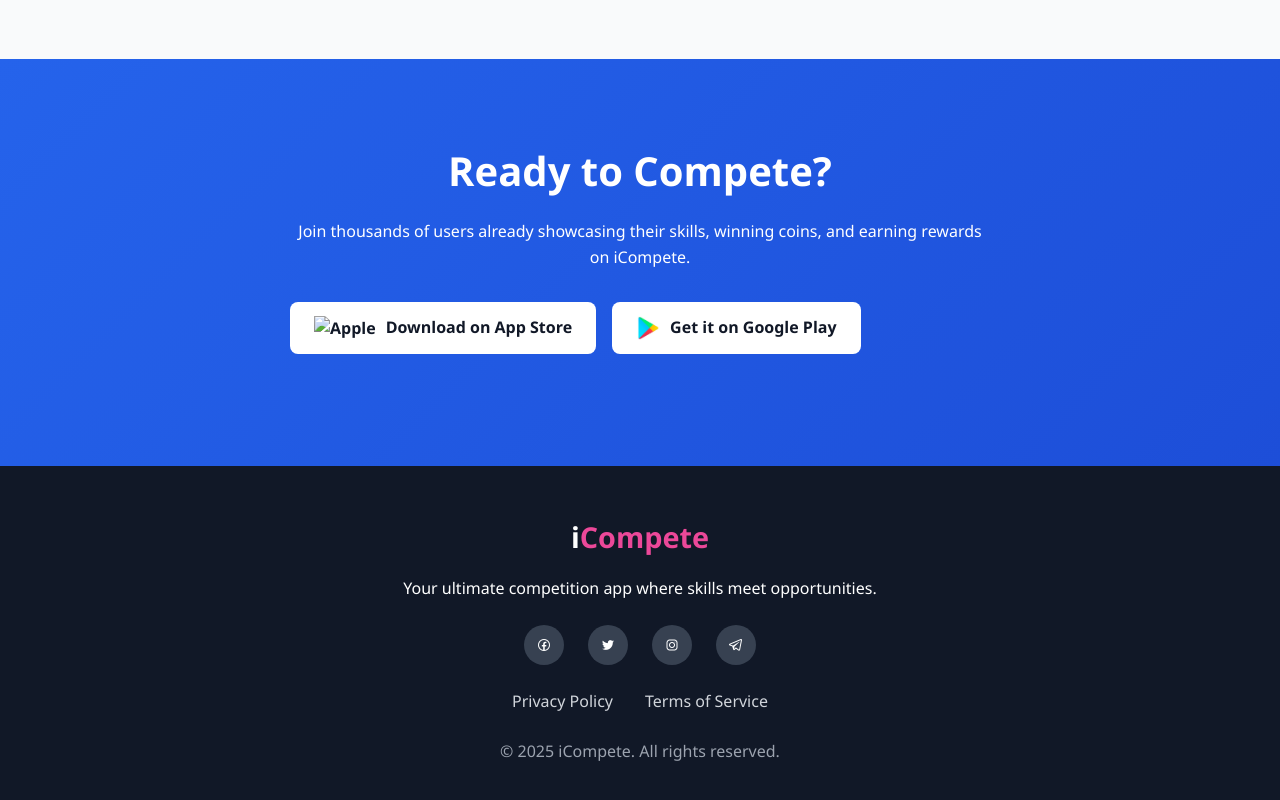
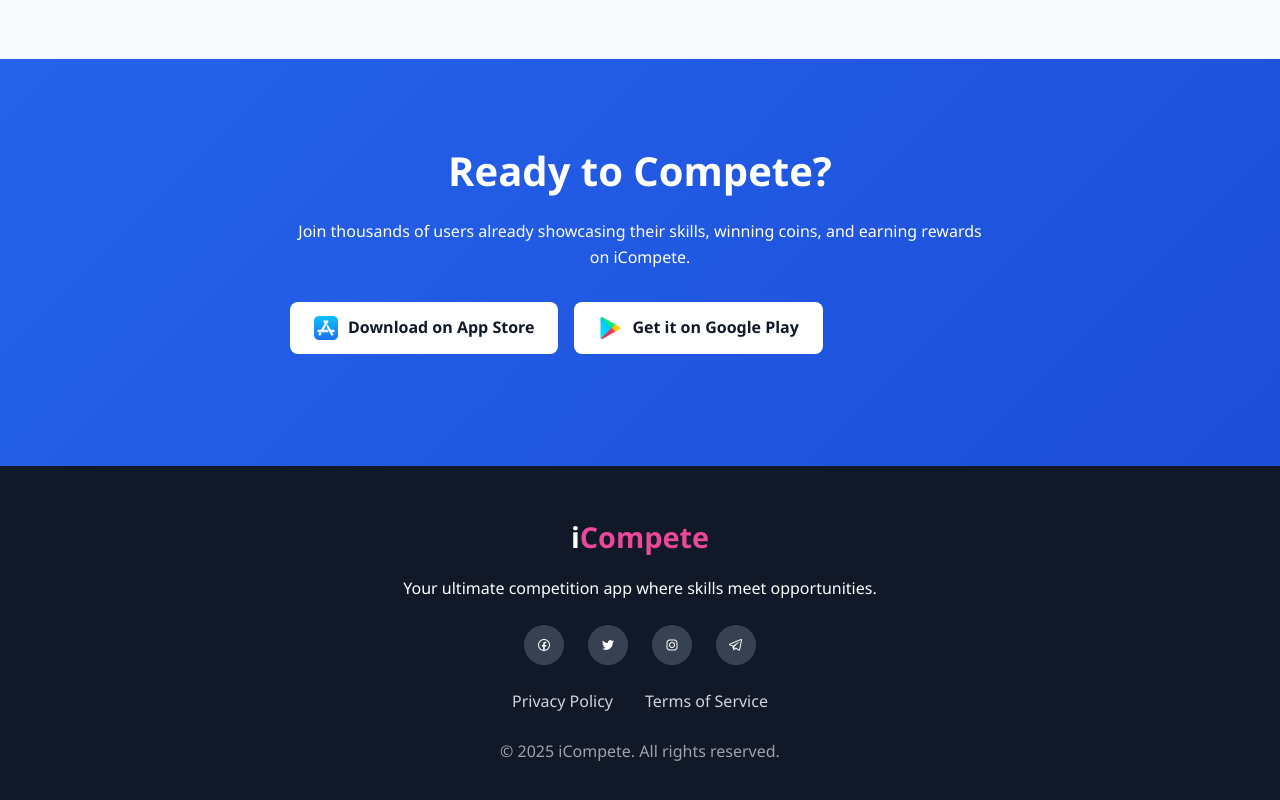
Before and after one commit to Jadesdev/icompete-website, a plain HTML site: page index.html in a window 1280 px wide. Shown: the part 3403-4203 px from the top of the page. Drawn offline with nearby package versions, Linux system fonts and the light colour scheme; the site is published under a folder, as on GitHub Pages, so addresses that start at the root find nothing.

Commit message:
Update index.html
Co-authored-by: sourcery-ai[bot] <58596630+sourcery-ai[bot]@users.noreply.github.com>

```diff
--- a/index.html
+++ b/index.html
@@ -245,7 +245,7 @@
         </p>
         <div class="app-buttons">
           <a href="#" class="app-btn">
-            <img src="/assets/imaegs/appstore.png" alt="Apple" />
+            <img src="assets/imaegs/appstore.png" alt="Apple" />
             Download on App Store
           </a>
           <a href="#" class="app-btn">
```
